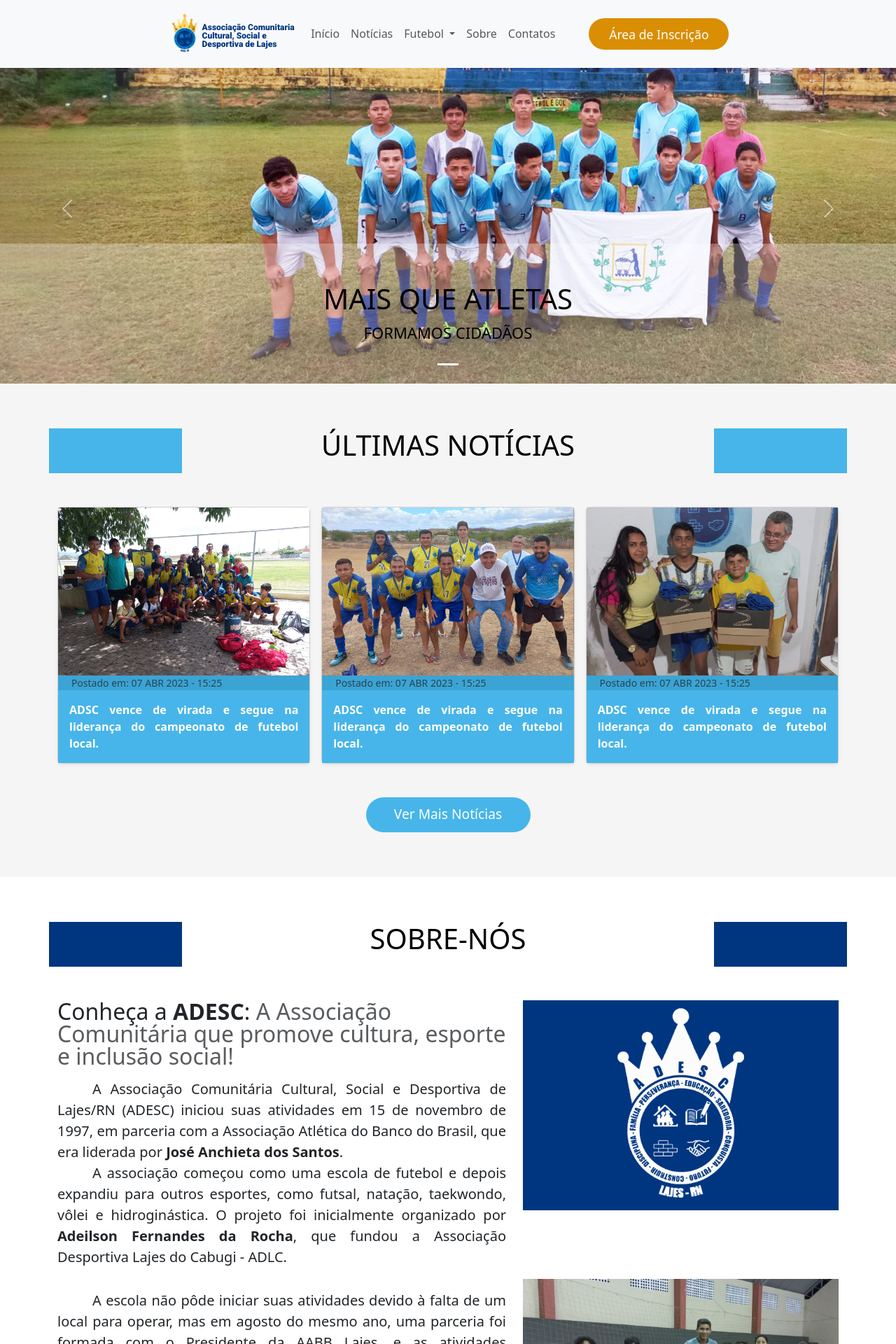
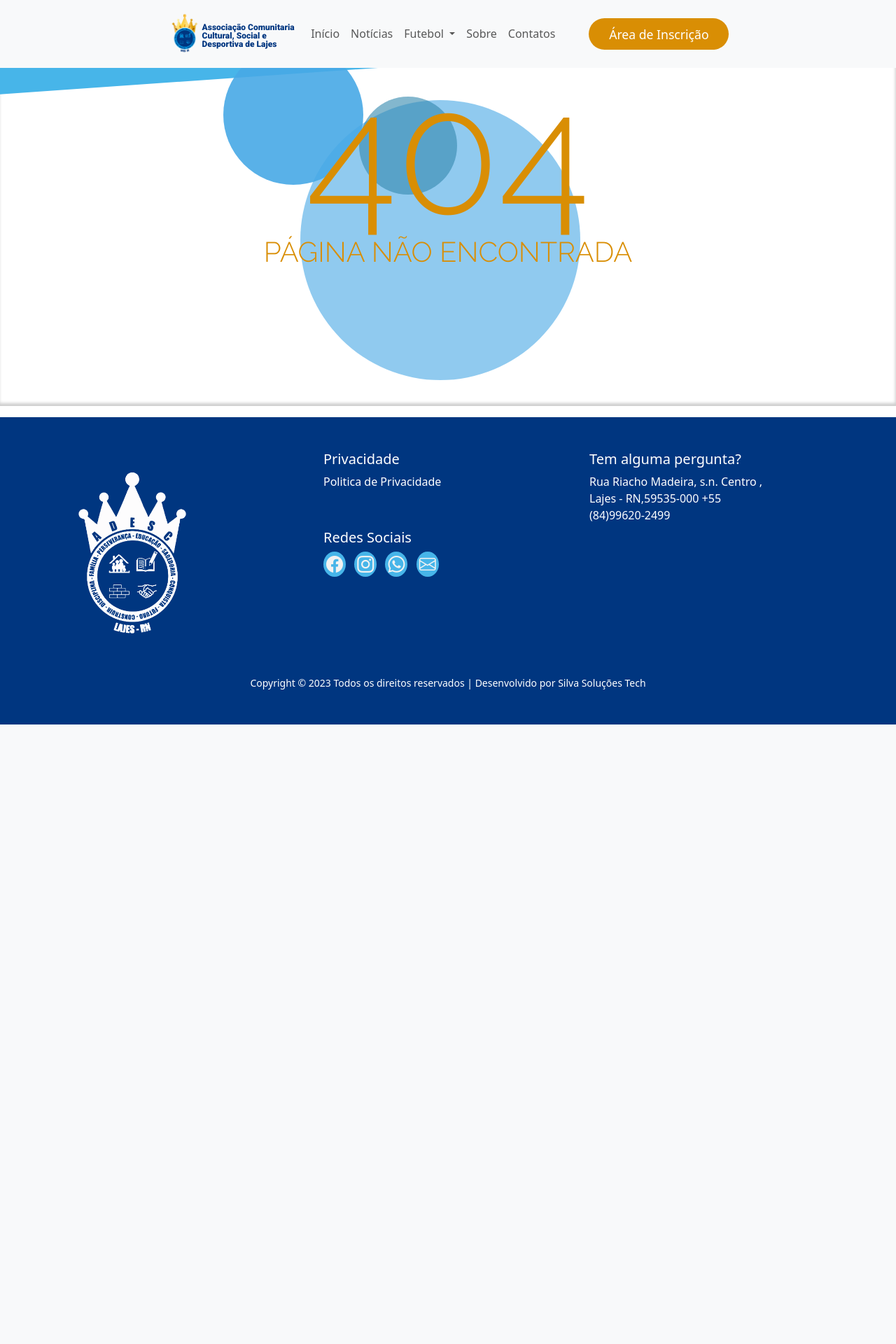
Before and after one commit to silva-solucoes/adesclajes.com.br, a PHP site: page /backup/application/views/home.php in a window 1280 px wide. Shown: the top 1920 px of the page at 70% size. After the commit the page ends 1035 px from the top, so only its background shows below. Run offline with PHP 8.4, Linux system fonts and the light colour scheme.

Commit message:
Atualizações

```diff
--- a/application/controllers/MainController.php
+++ b/application/controllers/MainController.php
@@ -7,7 +7,7 @@ class MainController {
         require_once 'application/views/user/home.php';
     }
     static function error(){
-        require_once 'application/views/erros/error.php';
+        require_once 'application/views/errors/error.php';
     }
 
 }
--- /dev/null
+++ b/application/views/errors/error.php
@@ -0,0 +1,18 @@
+<?php include_once 'application/views/user/header.php'; ?>
+<link rel="stylesheet" href="<?php echo URL . 'public/css/styleErro.css'; ?>">
+
+<main>
+    <section id="not-found">
+        <div id="title">Erro 404 &bull; Página não encontrada!</div>
+        <div class="circles">
+            <p>404<br>
+                <small>PÁGINA NÃO ENCONTRADA</small>
+            </p>
+            <span class="circle big"></span>
+            <span class="circle med"></span>
+            <span class="circle small"></span>
+        </div>
+    </section>
+</main>
+
+<?php include_once 'application/views/user/footer.php'; ?>
--- a/application/views/footer.php
+++ /dev/null
@@ -1,52 +0,0 @@
-
-<style>
-  .bi {
-    font-size: 1.5em;
-    color: #F2F2F2;
-  }
-  .cor-link{
-    background-color: #47B5E9;
-    width: 9%;
-  }
-</style>
-
-<footer class="text-white p-5" style="background-color: #003680;">
-  <div class="container">
-    <div class="row">
-      <div class="col-md-4">
-        <img src="../../public/images/logo-02.png" class="img-fluid" style="width: 214px;height: auto;">
-      </div>
-      <div class="col-md-4">
-        <h5>Privacidade</h5>
-        <ul class="nav flex-column">
-          <li class="nav-item mb-2"><a href="#" class="nav-link p-0 text-white">Politica de Privacidade</a></li>
-        </ul>
-        <h5 class="mt-5">Redes Sociais</h5>
-        <ul class="list-inline">
-          <li class="list-inline-item cor-link rounded-circle text-center"><a href="#link_facebook"><i class="bi bi-facebook"></i></a></li>
-          <li class="list-inline-item cor-link rounded-circle text-center"><a href="#link_twitter"><i class="bi bi-instagram"></i></a></li>
-          <li class="list-inline-item cor-link rounded-circle text-center"><a href="#link_instagram"><i class="bi bi-whatsapp"></i></a></li></a></li>
-          <li class="list-inline-item cor-link rounded-circle text-center"><a href="#link_linkedin"><i class="bi bi-envelope"></i></a></li>
-        </ul>
-      </div>
-      <div class="col-md-3">
-        <h5>Tem alguma pergunta?</h5>
-        <p>Rua Riacho Madeira, s.n. Centro , Lajes - RN,59535-000
-          +55 (84)99620-2499</p>
-      </div>
-    </div>
-    <div class="row mt-3">
-      <div class="col-md-12 text-center">
-        <small class="text-white">Copyright © 2023 Todos os direitos reservados | Desenvolvido por Silva Soluções
-          Tech</small>
-      </div>
-    </div>
-  </div>
-</footer>
-
-<script src="../../public/js/script.js"></script>
-<script src="https://cdn.jsdelivr.net/npm/bootstrap@5.3.0-alpha3/dist/js/bootstrap.bundle.min.js"
-  integrity="sha384-ENjdO4Dr2bkBIFxQpeoTz1HIcje39Wm4jDKdf19U8gI4ddQ3GYNS7NTKfAdVQSZe" crossorigin="anonymous"></script>
-</body>
-
-</html>
--- /dev/null
+++ b/application/views/user/footer.php
@@ -0,0 +1,51 @@
+<style>
+    .bi {
+        font-size: 1.5em;
+        color: #F2F2F2;
+    }
+
+    .cor-link {
+        background-color: #47B5E9;
+        width: 9%;
+    }
+</style>
+
+<footer class="text-white p-5" style="background-color: #003680;">
+    <div class="container">
+        <div class="row">
+            <div class="col-md-4">
+                <img src="<?php echo URL . 'public/images/logo-02.png'; ?>" class="img-fluid" style="width: 214px;height: auto;">
+            </div>
+            <div class="col-md-4">
+                <h5>Privacidade</h5>
+                <ul class="nav flex-column">
+                    <li class="nav-item mb-2"><a href="#" class="nav-link p-0 text-white">Politica de Privacidade</a></li>
+                </ul>
+                <h5 class="mt-5">Redes Sociais</h5>
+                <ul class="list-inline">
+                    <li class="list-inline-item cor-link rounded-circle text-center"><a href="#link_facebook"><i class="bi bi-facebook"></i></a></li>
+                    <li class="list-inline-item cor-link rounded-circle text-center"><a href="#link_twitter"><i class="bi bi-instagram"></i></a></li>
+                    <li class="list-inline-item cor-link rounded-circle text-center"><a href="#link_instagram"><i class="bi bi-whatsapp"></i></a></li></a></li>
+                    <li class="list-inline-item cor-link rounded-circle text-center"><a href="#link_linkedin"><i class="bi bi-envelope"></i></a></li>
+                </ul>
+            </div>
+            <div class="col-md-3">
+                <h5>Tem alguma pergunta?</h5>
+                <p>Rua Riacho Madeira, s.n. Centro , Lajes - RN,59535-000
+                    +55 (84)99620-2499</p>
+            </div>
+        </div>
+        <div class="row mt-3">
+            <div class="col-md-12 text-center">
+                <small class="text-white">Copyright © 2023 Todos os direitos reservados | Desenvolvido por Silva Soluções
+                    Tech</small>
+            </div>
+        </div>
+    </div>
+</footer>
+
+<script src="<?php echo URL . 'public/js/script.js'; ?>"></script>
+<script src="https://cdn.jsdelivr.net/npm/bootstrap@5.3.0-alpha3/dist/js/bootstrap.bundle.min.js" integrity="sha384-ENjdO4Dr2bkBIFxQpeoTz1HIcje39Wm4jDKdf19U8gI4ddQ3GYNS7NTKfAdVQSZe" crossorigin="anonymous"></script>
+</body>
+
+</html>
--- a/application/views/header.php
+++ b/application/views/user/header.php
@@ -5,10 +5,9 @@
     <meta charset="utf-8">
     <meta name="viewport" content="width=device-width, initial-scale=1">
     <title>ADESC Lajes</title>
-    <link rel="icon" type="image/png" href="../../public/images/favicon.png">
-    <link rel="stylesheet" href="../../public/css/style.css">
-    <link href="https://cdn.jsdelivr.net/npm/bootstrap@5.3.0-alpha3/dist/css/bootstrap.min.css" rel="stylesheet"
-        integrity="sha384-KK94CHFLLe+nY2dmCWGMq91rCGa5gtU4mk92HdvYe+M/SXH301p5ILy+dN9+nJOZ" crossorigin="anonymous">
+    <link rel="icon" type="image/png" href="<?php echo URL . 'public/images/favicon.png'; ?>">
+    <link rel="stylesheet" href="<?php echo URL . 'public/css/style.css'; ?>">
+    <link href="https://cdn.jsdelivr.net/npm/bootstrap@5.3.0-alpha3/dist/css/bootstrap.min.css" rel="stylesheet" integrity="sha384-KK94CHFLLe+nY2dmCWGMq91rCGa5gtU4mk92HdvYe+M/SXH301p5ILy+dN9+nJOZ" crossorigin="anonymous">
     <link rel="stylesheet" href="https://cdn.jsdelivr.net/npm/bootstrap-icons@1.10.4/font/bootstrap-icons.css">
 
     <style>
@@ -51,15 +50,14 @@
 
     <header>
         <nav class="navbar navbar-expand-lg navbar-light bg-light fixed-top">
-            <div class=" justify-content-center align-items-center container-fluid d-flex flex-column flex-sm-row"
-                id="navbarNav">
-                <a class="navbar-brand img-redu" href="#" style="margin: 0px;">
-                    <img class="navbar-img" src="../../public/images/logo-01.png" alt="Logo">
+            <div class=" justify-content-center align-items-center container-fluid d-flex flex-column flex-sm-row" id="navbarNav">
+                <a class="navbar-brand img-redu" href="<?php echo URL; ?>" style="margin: 0px;">
+                    <img class="navbar-img" src="<?php echo URL . 'public/images/logo-01.png'; ?>" alt="Logo">
                 </a>
 
                 <div class="collapse navbar-collapse justify-content-center align-items-center" id="navbarNavDropdown">
-                    <a class="navbar-brand" href="#" style="margin: 0px;">
-                        <img class="navbar-img" src="../../public/images/logo-01.png" alt="Logo">
+                    <a class="navbar-brand" href="<?php echo URL; ?>" style="margin: 0px;">
+                        <img class="navbar-img" src="<?php echo URL . 'public/images/logo-01.png'; ?>" alt="Logo">
                     </a>
 
                     <div class="col-sm-4" style="width: 135px; height: 30px; margin-right:1%;">
@@ -68,14 +66,13 @@
 
                     <ul class="navbar-nav">
                         <li class="nav-item active">
-                            <a class="nav-link" href="#">Início</a>
+                            <a class="nav-link" href="<?php echo URL; ?>">Início</a>
                         </li>
                         <li class="nav-item">
-                            <a class="nav-link" href="#">Notícias</a>
+                            <a class="nav-link" href="noticias">Notícias</a>
                         </li>
                         <li class="nav-item dropdown">
-                            <a class="nav-link dropdown-toggle" href="#" role="button" data-bs-toggle="dropdown"
-                                aria-expanded="false">
+                            <a class="nav-link dropdown-toggle" href="#" role="button" data-bs-toggle="dropdown" aria-expanded="false">
                                 Futebol
                             </a>
                             <ul class="dropdown-menu">
@@ -91,12 +88,9 @@
                             <a class="nav-link" href="#">Contatos</a>
                         </li>
                     </ul>
-                    <button type="button" class="botaoHeader" data-bs-toggle="modal"
-                        data-bs-target="#exampleModal">Área de Inscrição</button>
+                    <button type="button" class="botaoHeader" data-bs-toggle="modal" data-bs-target="#exampleModal">Área de Inscrição</button>
                 </div>
-                <button class="navbar-toggler" type="button" data-bs-toggle="collapse"
-                    data-bs-target="#navbarNavDropdown" aria-controls="navbarNavDropdown" aria-expanded="false"
-                    aria-label="Toggle navigation">
+                <button class="navbar-toggler" type="button" data-bs-toggle="collapse" data-bs-target="#navbarNavDropdown" aria-controls="navbarNavDropdown" aria-expanded="false" aria-label="Toggle navigation">
                     <span class="navbar-toggler-icon"></span>
                 </button>
             </div>
@@ -107,11 +101,9 @@
     <div class="modal fade" id="exampleModal" tabindex="-1" aria-labelledby="exampleModalLabel" aria-hidden="true">
         <div class="modal-dialog modal-xl">
             <div class="modal-content">
-                <div class="modal-header"
-                    style="background-image: url('../../public/images/fundo.jpg'); background-size: cover; width: 100% relative; height: 100px; color: #D98E04;">
+                <div class="modal-header" style="background-image: url('<?php echo URL . 'public/images/fundo.jpg'; ?>'); background-size: cover; width: 100% relative; height: 100px; color: #D98E04;">
                     <h5 class="modal-title w-bold mb-0 fs-2" id="meuModalLabel">Área de Inscrição</h5>
-                    <button type="button" class="btn-close" data-bs-dismiss="modal"
-                        aria-label="Fechar"></button>
+                    <button type="button" class="btn-close" data-bs-dismiss="modal" aria-label="Fechar"></button>
                 </div>
                 <div class="modal-body text-center">
                     <p class="mb-5 bt-5">Não perca a chance de fazer parte da Escolinha Esportiva ADESC!<br>Inscreva-se
@@ -128,8 +120,7 @@
                                 <div class="row g-3">
                                     <div class="col-12">
                                         <label for="firstName" class="form-label">Nome Completo:</label>
-                                        <input type="text" class="form-control" id="firstName" placeholder="" value=""
-                                            required>
+                                        <input type="text" class="form-control" id="firstName" placeholder="" value="" required>
                                         <div class="invalid-feedback">
                                             Nome é obrigatório.
                                         </div>
@@ -137,8 +128,7 @@
 
                                     <div class="col-sm-3">
                                         <label for="lastName" class="form-label">Data de Nascimento:</label>
-                                        <input type="date" class="form-control" id="lastName" placeholder="" value=""
-                                            required>
+                                        <input type="date" class="form-control" id="lastName" placeholder="" value="" required>
                                         <div class="invalid-feedback">
                                             Data de Nascimento é obrigatório.
                                         </div>
@@ -146,8 +136,7 @@
 
                                     <div class="col-sm-3">
                                         <label for="lastName" class="form-label">RG:</label>
-                                        <input type="text" class="form-control" id="lastName" placeholder="" value=""
-                                            required>
+                                        <input type="text" class="form-control" id="lastName" placeholder="" value="" required>
                                         <div class="invalid-feedback">
                                             RG é obrigatório.
                                         </div>
@@ -155,8 +144,7 @@
 
                                     <div class="col-sm-6">
                                         <label for="lastName" class="form-label">CPF:</label>
-                                        <input type="text" class="form-control" id="lastName" placeholder="" value=""
-                                            required>
+                                        <input type="text" class="form-control" id="lastName" placeholder="" value="" required>
                                         <div class="invalid-feedback">
                                             CPF é obrigatório.
                                         </div>
@@ -166,8 +154,7 @@
                                         <label for="username" class="form-label">Nome da Escola que estuda:</label>
                                         <div class="input-group has-validation">
                                             <span class="input-group-text">@</span>
-                                            <input type="text" class="form-control" id="username" placeholder="Username"
-                                                required>
+                                            <input type="text" class="form-control" id="username" placeholder="Username" required>
                                             <div class="invalid-feedback">
                                                 Nome da Escola é obrigatório.
                                             </div>
@@ -189,8 +176,7 @@
                                     <div class="col-md-3">
                                         <label for="username" class="form-label">Série:</label>
                                         <div class="input-group has-validation">
-                                            <input type="text" class="form-control" id="username" placeholder="Username"
-                                                required>
+                                            <input type="text" class="form-control" id="username" placeholder="Username" required>
                                             <div class="invalid-feedback">
                                                 Série é obrigatório.
                                             </div>
@@ -201,10 +187,8 @@
                                     <label for="firstName" class="form-label"><b>Filiação</b></label>
                                     <hr>
                                     <div class="col-sm-6">
-                                        <label for="email" class="form-label">Nome da Mãe:<span
-                                                class="text-body-secondary">(Optional)</span></label>
-                                        <input type="text" class="form-control" id="email"
-                                            placeholder="you@example.com">
+                                        <label for="email" class="form-label">Nome da Mãe:<span class="text-body-secondary">(Optional)</span></label>
+                                        <input type="text" class="form-control" id="email" placeholder="you@example.com">
                                         <div class="invalid-feedback">
                                             Please enter a valid email address for shipping updates.
                                         </div>
@@ -212,8 +196,7 @@
 
                                     <div class="col-sm-6">
                                         <label for="address" class="form-label">Nome da Pai:</label>
-                                        <input type="text" class="form-control" id="address" placeholder="1234 Main St"
-                                            required>
+                                        <input type="text" class="form-control" id="address" placeholder="1234 Main St" required>
                                         <div class="invalid-feedback">
                                             Please enter your shipping address.
                                         </div>
@@ -257,7 +240,7 @@
                                     </div>
                                 </li>
                             </ul>
-                            <img src="../../public/images/campiao.png" width="70%">
+                            <img src="<?php echo URL . 'public/images/campiao.png'; ?>" width="70%">
                         </div>
                     </div>
                 </div>
--- a/index.php
+++ b/index.php
@@ -1,5 +1,6 @@
 <?php
 
+require_once 'system/ConfigController.php';
 require_once 'system/router.php';
 
 ?>
--- /dev/null
+++ b/public/css/styleErro.css
@@ -0,0 +1,147 @@
+@import url(https://fonts.googleapis.com/css?family=Raleway:300,700);
+
+main {
+  width:100%;
+  height:100%;
+  background:#47B5E9;
+  font-family: 'Raleway', sans-serif;
+  font-weight:300;
+  margin:0;
+  padding:0;
+}
+
+#title {
+  text-align:center;
+  font-size:40px;
+  margin-top:40px;
+  margin-bottom:-40px;
+  position:relative;
+  color:#fff;
+}
+
+.circles:after {
+  content:'';
+  display:inline-block;
+  width:100%;
+  height:100px;
+  background:#47B5E9;
+  position:absolute;
+  top:-50px;
+  left:0;
+  transform:skewY(-4deg);
+  -webkit-transform:skewY(-4deg);
+}
+
+.circles {
+	background:#fff;
+	text-align: center;
+	position: relative;
+  margin-top:-60px;
+  box-shadow:inset -1px -4px 4px rgba(0,0,0,0.2);
+}
+
+.circles p {
+	font-size: 240px;
+	color: #D98E04;
+	padding-top: 60px;
+	position: relative;
+  z-index: 9;
+  line-height: 100%;
+}
+
+.circles p small {
+  font-size: 40px;
+  line-height: 100%;
+  vertical-align: top;
+}
+
+.circles .circle.small {
+	width: 140px;
+	height: 140px;
+	border-radius: 50%;
+	background: #3589af;
+	position: absolute;
+	z-index: 1;
+	top: 80px;
+	left: 50%;
+	animation: 7s smallmove infinite cubic-bezier(1,.22,.71,.98);
+	-webkit-animation: 7s smallmove infinite cubic-bezier(1,.22,.71,.98);
+	animation-delay: 1.2s;
+	-webkit-animation-delay: 1.2s;
+}
+
+.circles .circle.med {
+	width: 200px;
+	height: 200px;
+	border-radius: 50%;
+	background: #48A9E6;
+	position: absolute;
+	z-index: 1;
+	top: 0;
+	left: 10%;
+	animation: 7s medmove infinite cubic-bezier(.32,.04,.15,.75);
+	-webkit-animation: 7s medmove infinite cubic-bezier(.32,.04,.15,.75);
+	animation-delay: 0.4s;
+	-webkit-animation-delay: 0.4s;
+}
+
+.circles .circle.big {
+	width: 400px;
+	height: 400px;
+	border-radius: 50%;
+	background: #48A9E6;
+	position: absolute;
+	z-index: 1;
+	top: 200px;
+	right: 0;
+	animation: 8s bigmove infinite;
+	-webkit-animation: 8s bigmove infinite;
+	animation-delay: 3s;
+	-webkit-animation-delay: 1s;
+}
+
+@-webkit-keyframes smallmove {
+	0% { top: 10px; left: 45%; opacity: 1; }
+	25% { top: 300px; left: 40%; opacity:0.7; }
+	50% { top: 240px; left: 55%; opacity:0.4; }
+	75% { top: 100px; left: 40%;  opacity:0.6; }
+	100% { top: 10px; left: 45%; opacity: 1; }
+}
+@keyframes smallmove {
+	0% { top: 10px; left: 45%; opacity: 1; }
+	25% { top: 300px; left: 40%; opacity:0.7; }
+	50% { top: 240px; left: 55%; opacity:0.4; }
+	75% { top: 100px; left: 40%;  opacity:0.6; }
+	100% { top: 10px; left: 45%; opacity: 1; }
+}
+
+@-webkit-keyframes medmove {
+	0% { top: 0px; left: 20%; opacity: 1; }
+	25% { top: 300px; left: 80%; opacity:0.7; }
+	50% { top: 240px; left: 55%; opacity:0.4; }
+	75% { top: 100px; left: 40%;  opacity:0.6; }
+	100% { top: 0px; left: 20%; opacity: 1; }
+}
+
+@keyframes medmove {
+	0% { top: 0px; left: 20%; opacity: 1; }
+	25% { top: 300px; left: 80%; opacity:0.7; }
+	50% { top: 240px; left: 55%; opacity:0.4; }
+	75% { top: 100px; left: 40%;  opacity:0.6; }
+	100% { top: 0px; left: 20%; opacity: 1; }
+}
+
+@-webkit-keyframes bigmove {
+	0% { top: 0px; right: 4%; opacity: 0.5; }
+	25% { top: 100px; right: 40%; opacity:0.4; }
+	50% { top: 240px; right: 45%; opacity:0.8; }
+	75% { top: 100px; right: 35%;  opacity:0.6; }
+	100% { top: 0px; right: 4%; opacity: 0.5; }
+}
+@keyframes bigmove {
+	0% { top: 0px; right: 4%; opacity: 0.5; }
+	25% { top: 100px; right: 40%; opacity:0.4; }
+	50% { top: 240px; right: 45%; opacity:0.8; }
+	75% { top: 100px; right: 35%;  opacity:0.6; }
+	100% { top: 0px; right: 4%; opacity: 0.5; }
+}
--- /dev/null
+++ b/system/ConfigController.php
@@ -0,0 +1,4 @@
+<?php
+    #define('URL', 'http://localhost/adesclajes/');
+    define('URL', 'http://localhost/backup/adesclajes.com.br/');
+?>
--- a/system/router.php
+++ b/system/router.php
@@ -8,9 +8,10 @@ spl_autoload_register(function($className){
 $route = filter_input(INPUT_GET, "url", FILTER_DEFAULT); #$_GET['_route_'];#substr($_SERVER["QUERY_STRING"], 8);
 
 $routes=[
-    '' => 'Controller::home',
-    'index' => 'Controller::home',
-    '404' => 'Controller::error',
+    '' => 'MainController::home',
+    'index' => 'MainController::home',
+    'noticias' => 'NewsController::index',
+    '404' => 'MainController::error',
 ];
 
 
```
Also changed, not shown: application/controllers/NewsController.php (added, +14 -0 lines), application/views/user/home.php (renamed from application/views/home.php, +18 -48 lines), application/views/user/noticias.php (added, +217 -0 lines).
